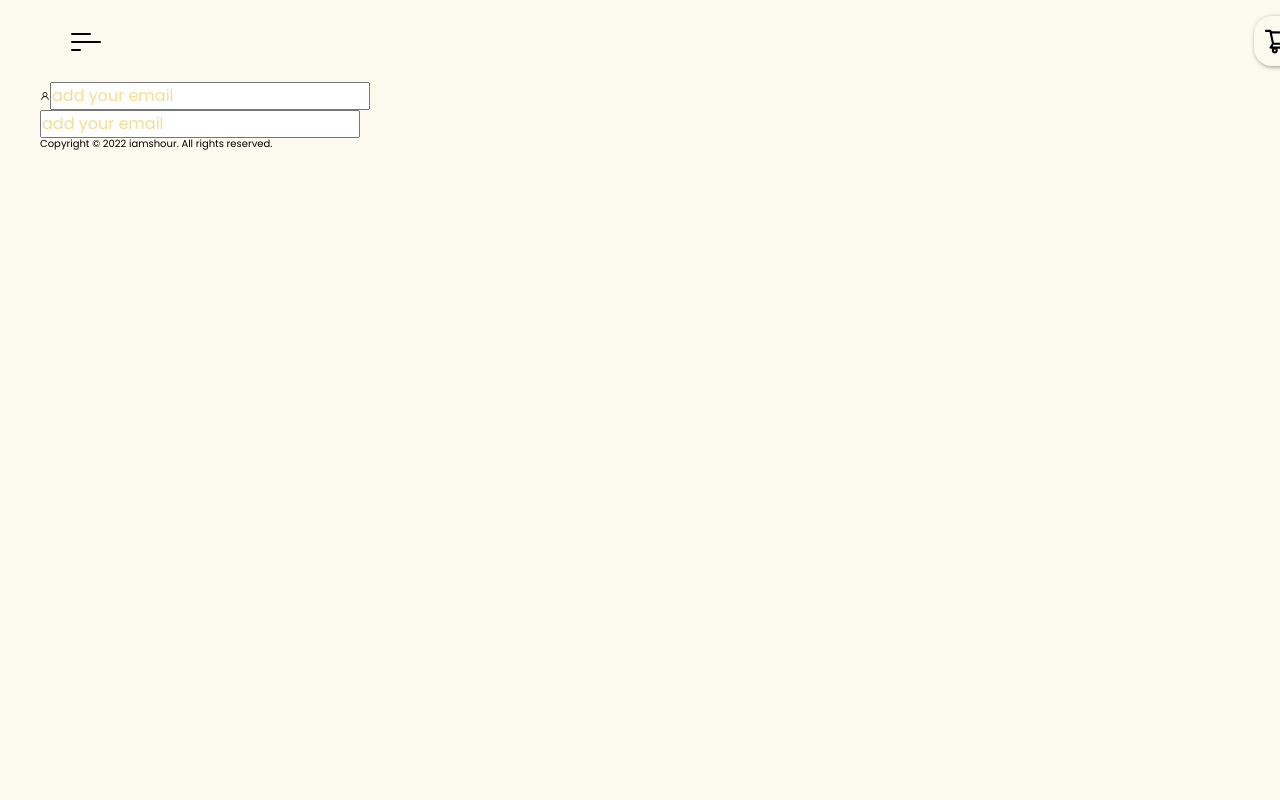
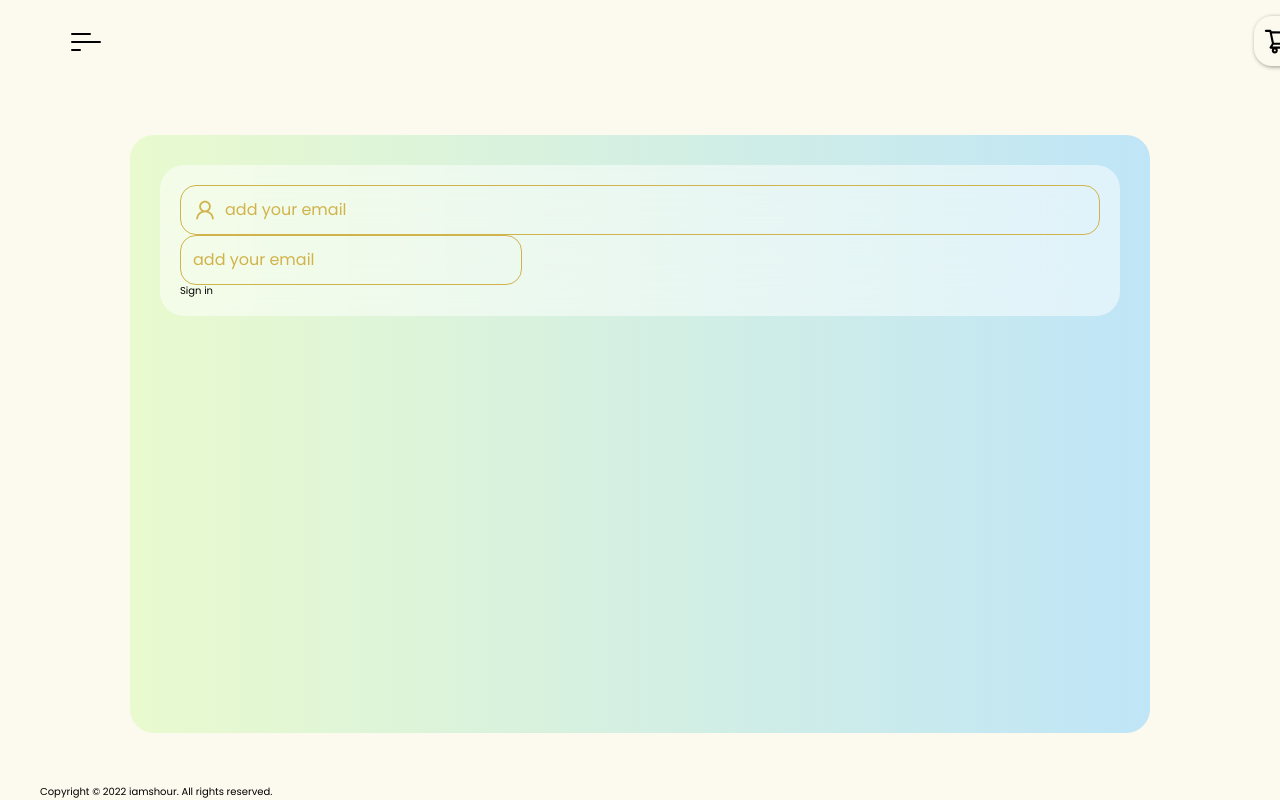
Before and after one commit to iamshour/istyle-fashion-store, a Next.js app: page /auth in a window 1280 px wide. Shown: the top 800 px of the page. Built offline with nearby package versions, Linux system fonts and the light colour scheme; a web font is replaced by a local one.

Commit message:
Fixing theme functionality bug

```diff
--- a/comps/layout/_layout.scss
+++ b/comps/layout/_layout.scss
@@ -215,5 +215,5 @@ header {
 .auth-page,
 .profile-page,
 .cart-page {
-	min-height: calc(100vh - 7.8rem);
+	min-height: calc(100vh - 96px);
 }
--- a/comps/layout/children/Header.js
+++ b/comps/layout/children/Header.js
@@ -20,10 +20,14 @@ const Header = () => {
 	}, [])
 
 	useEffect(() => {
-		setTheme(localStorage.getItem("theme"))
+		setTheme(
+			localStorage.getItem("theme")
+				? localStorage.getItem("theme")
+				: localStorage?.setItem("theme", theme)
+		)
 
 		document.documentElement.setAttribute("data-theme", theme)
-	}, [theme])
+	}, [theme, router.pathname])
 
 	const saveTheme = (theme) => {
 		setTheme(theme)
@@ -34,13 +38,12 @@ const Header = () => {
 	const switcher = () => {
 		if (theme === "light") {
 			saveTheme("dark")
-			//styling
-			// document.querySelector("body").style.transition =
-			// 	"background 250ms ease-in-out, color 250ms ease-in-out"
+			document.querySelector("body").style.transition =
+				"background 250ms ease-in-out, color 250ms ease-in-out"
 		} else {
 			saveTheme("light")
-			// document.querySelector("body").style.transition =
-			// 	"background 250ms ease-in-out, color 250ms ease-in-out"
+			document.querySelector("body").style.transition =
+				"background 250ms ease-in-out, color 250ms ease-in-out"
 		}
 	}
 
@@ -68,6 +71,15 @@ const Header = () => {
 		{ link: "#newsletter", title: "Newsletter" },
 	]
 
+	const profile = {
+		link: user ? "/profile" : "/auth",
+		title: user ? user?.name : "Sign in",
+		avatar:
+			user && user?.avatar
+				? user?.avatar
+				: "https://res.cloudinary.com/dniaqkd0y/image/upload/v1639408597/blank-profile-picture-973460_640_caalj3.png",
+	}
+
 	return (
 		<header>
 			<button
@@ -78,21 +90,12 @@ const Header = () => {
 				<span></span>
 			</button>
 			<nav className={navActive ? "nav-active" : ""}>
-				<Link href='/profile'>
+				<Link href={profile.link}>
 					<div className='profile-btn' onClick={() => setNavActive(false)}>
 						<div className='img'>
-							<Image
-								src={
-									user && user?.avatar
-										? user?.avatar
-										: "https://res.cloudinary.com/dniaqkd0y/image/upload/v1639408597/blank-profile-picture-973460_640_caalj3.png"
-								}
-								width={45}
-								height={45}
-								objectFit='cover'
-							/>
+							<Image src={profile.avatar} width={45} height={45} objectFit='cover' />
 						</div>
-						<h4>{user ? user?.name : "Sign in"}</h4>
+						<h4>{profile.title}</h4>
 					</div>
 				</Link>
 				<div className='nav-links'>
@@ -117,8 +120,8 @@ const Header = () => {
 					<Link href='/'>
 						<a className='logo' onClick={() => setNavActive(false)}>
 							<Logo
-								mainCol={theme === "light" ? "#000" : "#F3DE91"}
-								secondCol={theme === "light" ? "#F3DE91" : "#000"}
+								mainCol={theme === "light" || theme === null ? "#000" : "#F3DE91"}
+								secondCol={theme === "light" || theme === null ? "#F3DE91" : "#000"}
 							/>
 						</a>
 					</Link>
--- a/pages/auth/_auth.scss
+++ b/pages/auth/_auth.scss
@@ -1,5 +1,19 @@
 .auth-page {
-	height: 100vh;
 	width: 100%;
+	height: calc(100vh - 96px);
 	@include centering;
+	flex-direction: column;
+
+	.wrapper {
+		background-image: var(--grad-1);
+		padding: 3rem;
+		height: 85%;
+		width: 85%;
+		border-radius: 24px;
+		form {
+			padding: 2rem;
+			border-radius: 24px;
+			@include glass;
+		}
+	}
 }
--- a/pages/auth/index.js
+++ b/pages/auth/index.js
@@ -2,13 +2,18 @@ import { AiOutlineUser } from "react-icons/ai"
 
 const auth = () => {
 	return (
-		<div classNameName='auth-page'>
-			<div classNameName='input-bar-icon'>
-				<AiOutlineUser classNameName='icon' />
-				<input type='text' placeholder='add your email' />
-			</div>
-			<div classNameName='input-bar'>
-				<input type='text' placeholder='add your email' />
+		<div className='auth-page'>
+			<div className='wrapper'>
+				<form>
+					<div className='input-bar-icon'>
+						<AiOutlineUser className='icon' />
+						<input type='text' placeholder='add your email' />
+					</div>
+					<div className='input-bar'>
+						<input type='text' placeholder='add your email' />
+					</div>
+					<button type='submit'>Sign in</button>
+				</form>
 			</div>
 		</div>
 	)
--- a/styles/_mixins.scss
+++ b/styles/_mixins.scss
@@ -4,18 +4,9 @@
 	align-items: center;
 }
 @mixin glass {
-	&::before {
-		position: absolute;
-		content: "";
-		width: 100%;
-		height: 100%;
-		top: 0;
-		left: 0;
-		// background: var(--bg-secondary);
-		backdrop-filter: blur(32px);
-		z-index: -1;
-		opacity: 0.7;
-	}
+	background: rgba(0, 0, 0, 0.2);
+	background: rgba(255, 255, 255, 0.5);
+	backdrop-filter: blur(32px);
 }
 
 @mixin pressed {
--- a/styles/_resets.scss
+++ b/styles/_resets.scss
@@ -137,7 +137,7 @@ input {
 	font-size: 1.6rem;
 	line-height: 2.4rem;
 	&::placeholder {
-		color: var(--bg);
+		color: var(--bg-dark);
 	}
 	&:-webkit-autofill,
 	&:-webkit-autofill:hover,
--- a/styles/globals.scss
+++ b/styles/globals.scss
@@ -10,11 +10,11 @@
 	input {
 		padding: 1.2rem;
 		border-radius: 16px;
-		background: var(--grad-1);
-		border: 1px solid var(--blue);
+		background: transparent;
+		border: 1px solid var(--bg-dark);
 
 		&:focus {
-			border-color: var(--dark-blue);
+			border-color: var(--font);
 		}
 	}
 }
@@ -24,12 +24,12 @@
 	display: flex;
 	align-items: center;
 	justify-content: flex-start;
-	background: var(--grad-1);
+	background: transparent;
 	border-radius: 16px;
-	border: 1px solid var(--blue);
+	border: 1px solid var(--bg-dark);
 
 	.icon {
-		color: var(--blue);
+		color: var(--bg-dark);
 		font-size: 2.4rem;
 		margin-right: 0.8rem;
 	}
@@ -39,9 +39,9 @@
 		background: none;
 	}
 	&:focus-within {
-		border-color: var(--dark-blue);
+		border-color: var(--font);
 		.icon {
-			color: var(--dark-blue);
+			color: var(--font);
 		}
 	}
 }
```
